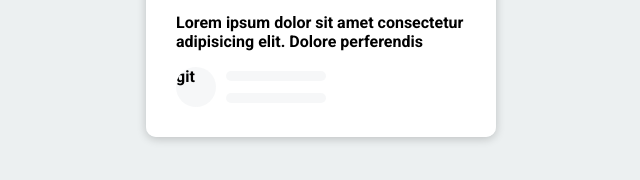
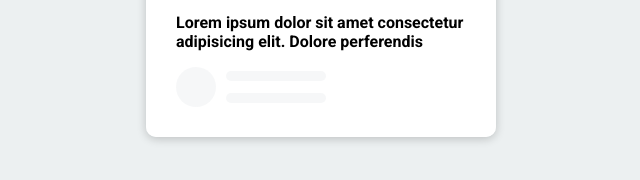
Before and after one commit to MohdFazil45/50-Projects, a plain HTML site: page Content Placeholder/index.html in a window 1280 px wide. Shown: the part 458-638 px from the top of the page, 319-959 px from the left. Drawn offline with Linux system fonts and the light colour scheme.

Commit message:
Add Day 11 Content Placeholder Project

```diff
--- a/Content Placeholder/index.html
+++ b/Content Placeholder/index.html
@@ -21,7 +21,7 @@
                 <span class="animated-bg animated-bg-text">&nbsp;</span>
             </p>
             <div class="author">
-                <div class="profile-img animated-bg" id="profile-img">git
+                <div class="profile-img animated-bg" id="profile-img">
                 </div>
                 <div class="author-info">
                     <strong class="animated-bg animated-bg-text" id="name">
```
